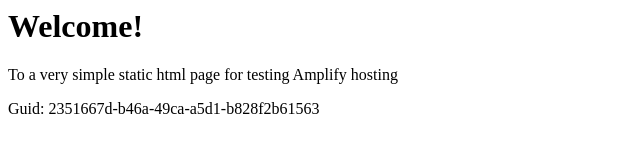
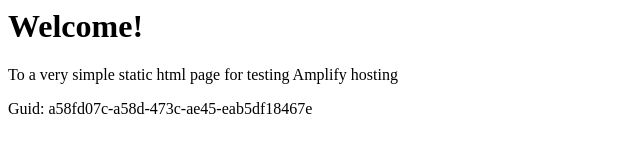
Before and after one commit to aws-aemilia-lhr/Github-PR-Commit-Integration-Test-DoNotTouch-GitHubWebhookPushCanaryTest-v1-preprod-eu-west-2, a website: page src/index.html in a window 1280 px wide. Shown: the full height of the page, 0-640 px from the left. Drawn offline with Linux system fonts and the light colour scheme.

Commit message:
commit from integ tests

```diff
--- a/src/index.html
+++ b/src/index.html
@@ -12,6 +12,6 @@
 <body>
     <h1>Welcome!</h1>
     <p>To a very simple static html page for testing Amplify hosting</p>
-    <p>Guid: 2351667d-b46a-49ca-a5d1-b828f2b61563</p></body>
+    <p>Guid: a58fd07c-a58d-473c-ae45-eab5df18467e</p></body>
 
 </html>
```
